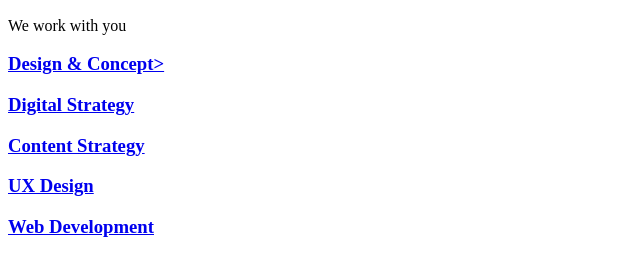
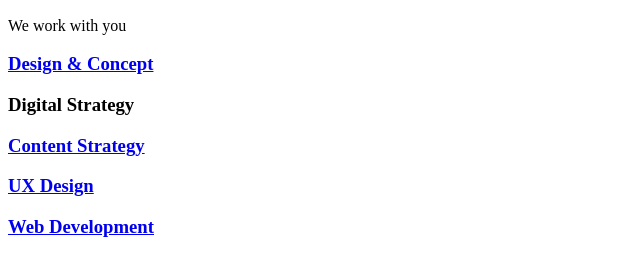
Before and after one commit to harishammache/holbertonschool-web_front_end, a plain HTML site: page html_advanced/23-index.html in a window 1280 px wide. Shown: the part 239-493 px from the top of the page, without its empty margins (0-640 px from the left). Drawn offline with Linux system fonts and the light colour scheme.

Commit message:
new syntax

```diff
--- a/html_advanced/23-index.html
+++ b/html_advanced/23-index.html
@@ -50,8 +50,8 @@
 						<p>We work with you</p>
 					</header>
 					<div>
-						<h3><a href="#">Design & Concept></a></h3>
-						<h3><a href="#">Digital Strategy</a></h3>
+						<h3><a href="#">Design & Concept</a></h3>
+						<h3><a href="#"></a>Digital Strategy</h3>
 						<h3><a href="#">Content Strategy</a></h3>
 						<h3><a href="#">UX Design</a></h3>
 						<h3><a href="#">Web Development</a></h3>
```
